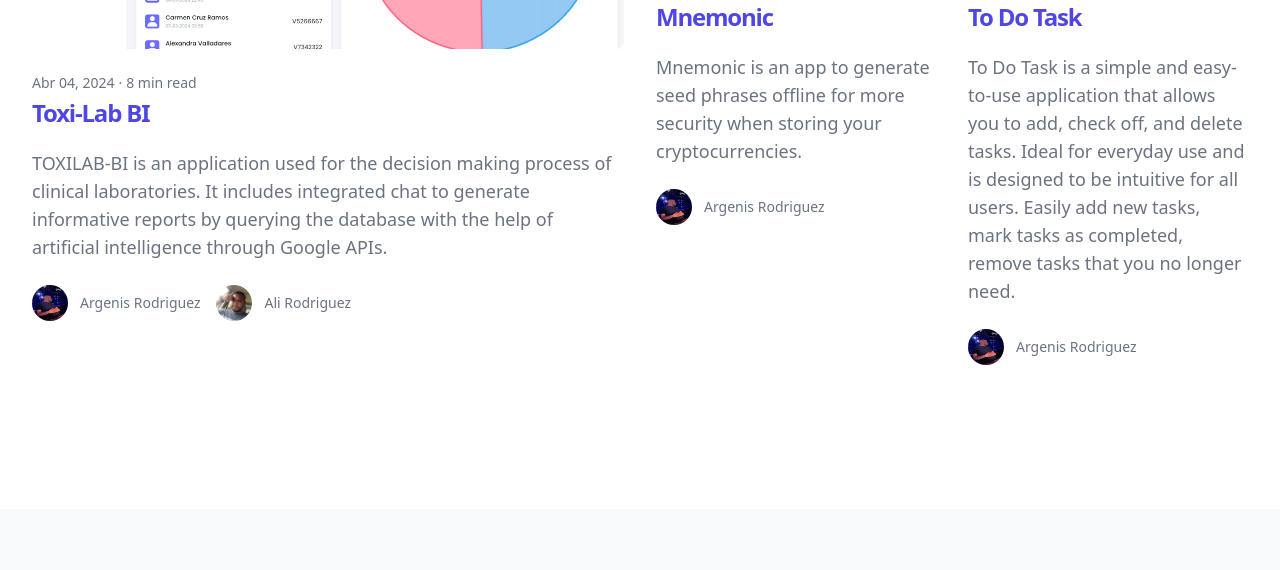
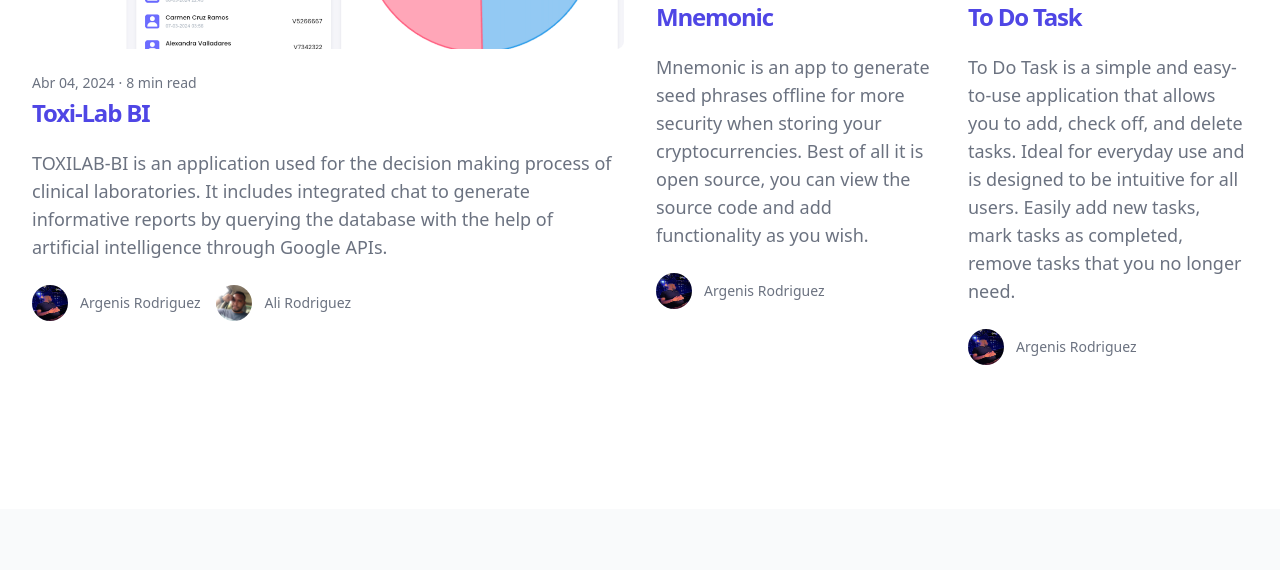
Before and after one commit to alfargenis/alfargenis.github.io, a website: page index.html in a window 1280 px wide. Shown: the part 1019-1589 px from the top of the page. Drawn offline with nearby package versions, Linux system fonts and the light colour scheme.

Commit message:
reform text mnemonic

```diff
--- a/index.html
+++ b/index.html
@@ -267,6 +267,8 @@
                         >
                           Mnemonic is an app to generate seed phrases offline
                           for more security when storing your cryptocurrencies.
+                          Best of all it is open source, you can view the source
+                          code and add functionality as you wish.
                         </p>
                         <div class="flex items-center mt-6">
                           <div>
```
